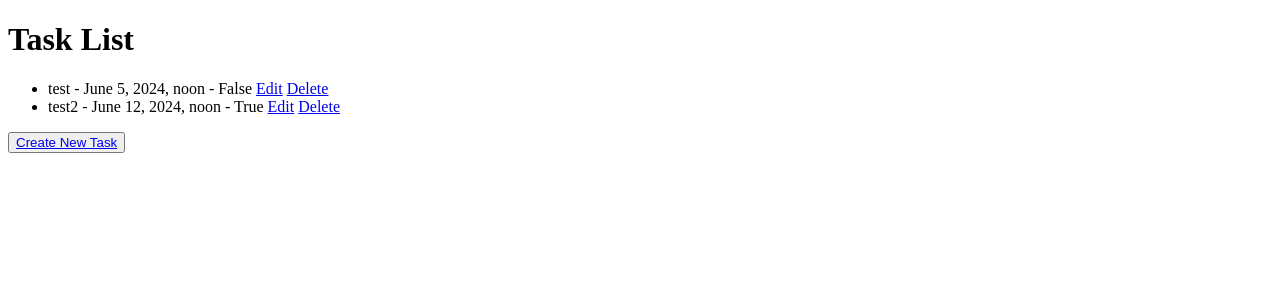
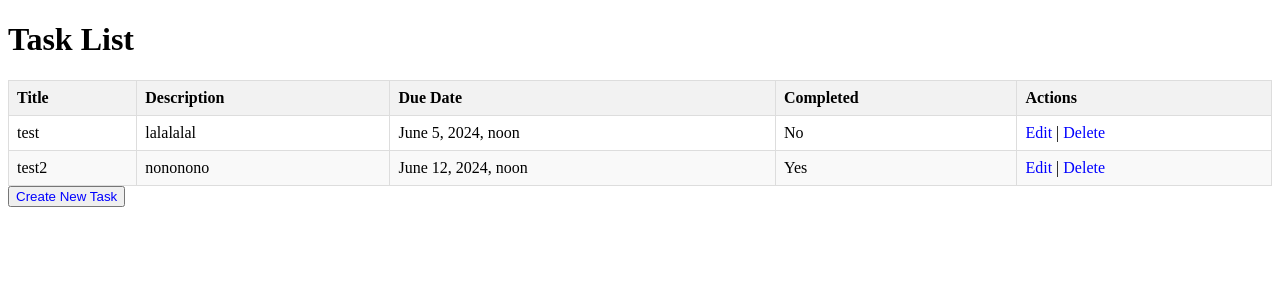
Before and after one commit to zahrabateninia/django_crud_operations, a Django app: page /tasks/ in a window 1280 px wide. Shown: the top 300 px of the page. Run offline with Django 5.2, Linux system fonts and the light colour scheme; data comes from the database, SQL or seed files in the repository; both versions use the stored data as it was after the commit.

Commit message:
Display the tasks in a table format using table tag in task_list.html.

```diff
--- a/taskProj/crudTasks/templates/tasks/task_list.html
+++ b/taskProj/crudTasks/templates/tasks/task_list.html
@@ -4,18 +4,58 @@
     <meta charset="UTF-8">
     <meta name="viewport" content="width=device-width, initial-scale=1.0">
     <title>Task List</title>
+    <style>
+        table {
+            width: 100%;
+            border-collapse: collapse;
+        }
+        th, td {
+            border: 1px solid #ddd;
+            padding: 8px;
+        }
+        th {
+            background-color: #f2f2f2;
+            text-align: left;
+        }
+        tr:nth-child(even) {
+            background-color: #f9f9f9;
+        }
+        tr:hover {
+            background-color: #ddd;
+        }
+        a {
+            text-decoration: none;
+            color: blue;
+        }
+    </style>
 </head>
 <body>
     <h1>Task List</h1>
-    <ul>
-        {% for task in tasks %}
-            <li>
-                {{ task.title }} - {{ task.due_date }} - {{ task.is_completed }}
-                <a href="{% url 'task-update' task.pk %}">Edit</a>
-                <a href="{% url 'task-delete' task.pk %}">Delete</a>
-            </li>
-        {% endfor %}
-    </ul>
+    <table>
+        <thead>
+            <tr>
+                <th>Title</th>
+                <th>Description</th>
+                <th>Due Date</th>
+                <th>Completed</th>
+                <th>Actions</th>
+            </tr>
+        </thead>
+        <tbody>
+            {% for task in tasks %}
+                <tr>
+                    <td>{{ task.title }}</td>
+                    <td>{{ task.description }}</td>
+                    <td>{{ task.due_date }}</td>
+                    <td>{{ task.is_completed|yesno:"Yes,No" }}</td>
+                    <td>
+                        <a href="{% url 'task-update' task.pk %}">Edit</a> |
+                        <a href="{% url 'task-delete' task.pk %}">Delete</a>
+                    </td>
+                </tr>
+            {% endfor %}
+        </tbody>
+    </table>
     <button>
         <a href="{% url 'task-create' %}">Create New Task</a>
     </button>
```
Also changed, not shown: taskProj/db.sqlite3.
